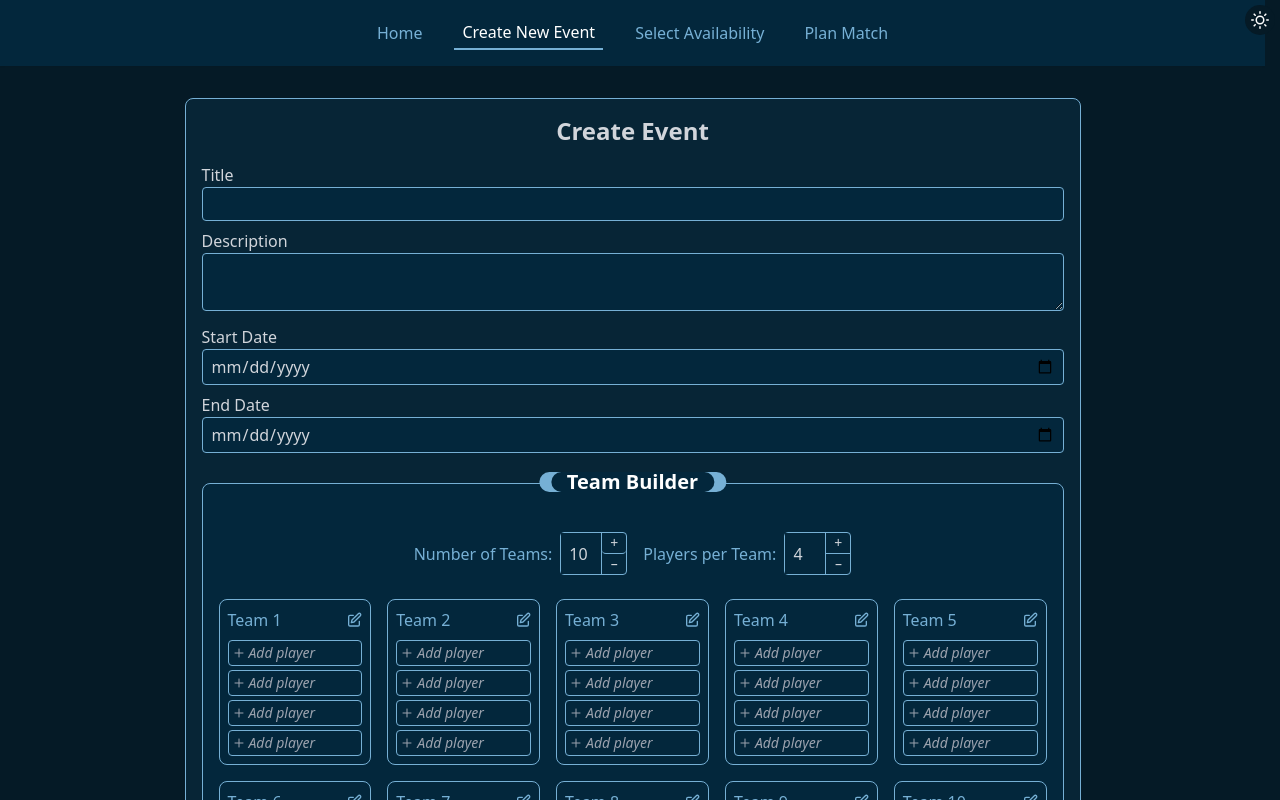
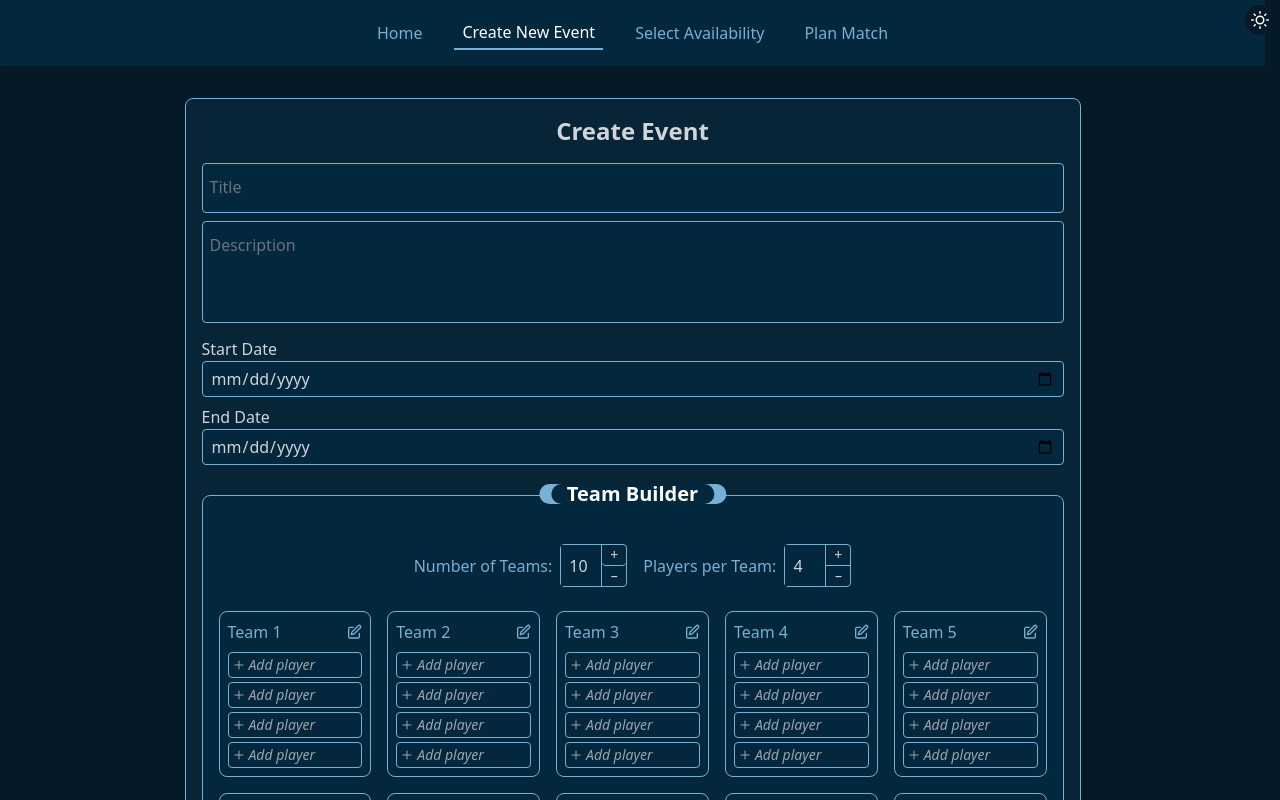
Before and after one commit to jazzorpheus/jof-scheduler, a React (Vite) app: page /create in a window 1280 px wide. Shown: the top 800 px of the page. Built offline with nearby package versions, Linux system fonts and the light colour scheme.

Commit message:
MUI style text fields on create event form

```diff
--- a/src/components/CreateEventForm.jsx
+++ b/src/components/CreateEventForm.jsx
@@ -22,20 +22,49 @@ export default function CreateEventForm() {
       <form onSubmit={handleSubmit(onSubmit)} className="space-y-4">
         {/* Event metadata */}
         <div className="space-y-2 mb-[30px]">
-          <label className="block">
-            Title
+          <div className="relative">
             <input
               {...register("title")}
-              className="border border-jof-blue-light rounded px-2 py-1 w-full dark:bg-jof-blue-700 dark:hover:bg-jof-blue-600 dark:focus:bg-jof-blue-900"
+              id="title"
+              placeholder=" "
+              className="peer w-full border border-jof-blue-light rounded px-2 pt-4 pb-2
+               bg-transparent dark:bg-jof-blue-700 dark:hover:bg-jof-blue-600
+               dark:focus:bg-jof-blue-900 text-gray-100
+               focus:outline-none focus:border-jof-blue-light"
             />
-          </label>
-          <label className="block">
-            Description
+            <label
+              htmlFor="title"
+              className="absolute left-2 top-2 text-gray-400 transition-all duration-200
+               peer-placeholder-shown:top-3 peer-placeholder-shown:text-gray-500 peer-placeholder-shown:text-base
+               peer-focus:top-0 peer-focus:text-sm peer-focus:text-jof-blue-light"
+            >
+              Title
+            </label>
+          </div>
+
+          {/* *************************************************************************************************************************** */}
+
+          <div className="relative">
             <textarea
               {...register("description")}
-              className="border border-jof-blue-light rounded px-2 py-1 w-full dark:bg-jof-blue-700 dark:hover:bg-jof-blue-600 dark:focus:bg-jof-blue-900"
+              id="description"
+              placeholder=" "
+              rows="3"
+              className="peer w-full border border-jof-blue-light rounded px-2 pt-5 pb-2
+               bg-transparent dark:bg-jof-blue-700 dark:hover:bg-jof-blue-600
+               dark:focus:bg-jof-blue-900 text-gray-100 resize-none
+               focus:outline-none focus:border-jof-blue-light"
             />
-          </label>
+            <label
+              htmlFor="description"
+              className="absolute left-2 top-2 text-gray-400 transition-all duration-200
+               peer-placeholder-shown:top-3 peer-placeholder-shown:text-gray-500 peer-placeholder-shown:text-base
+               peer-focus:top-1 peer-focus:text-sm peer-focus:text-jof-blue-light"
+            >
+              Description
+            </label>
+          </div>
+
           <label className="block">
             Start Date
             <input
```
Also changed, not shown: 1 other file (tests, documents, lock files or other folders).
